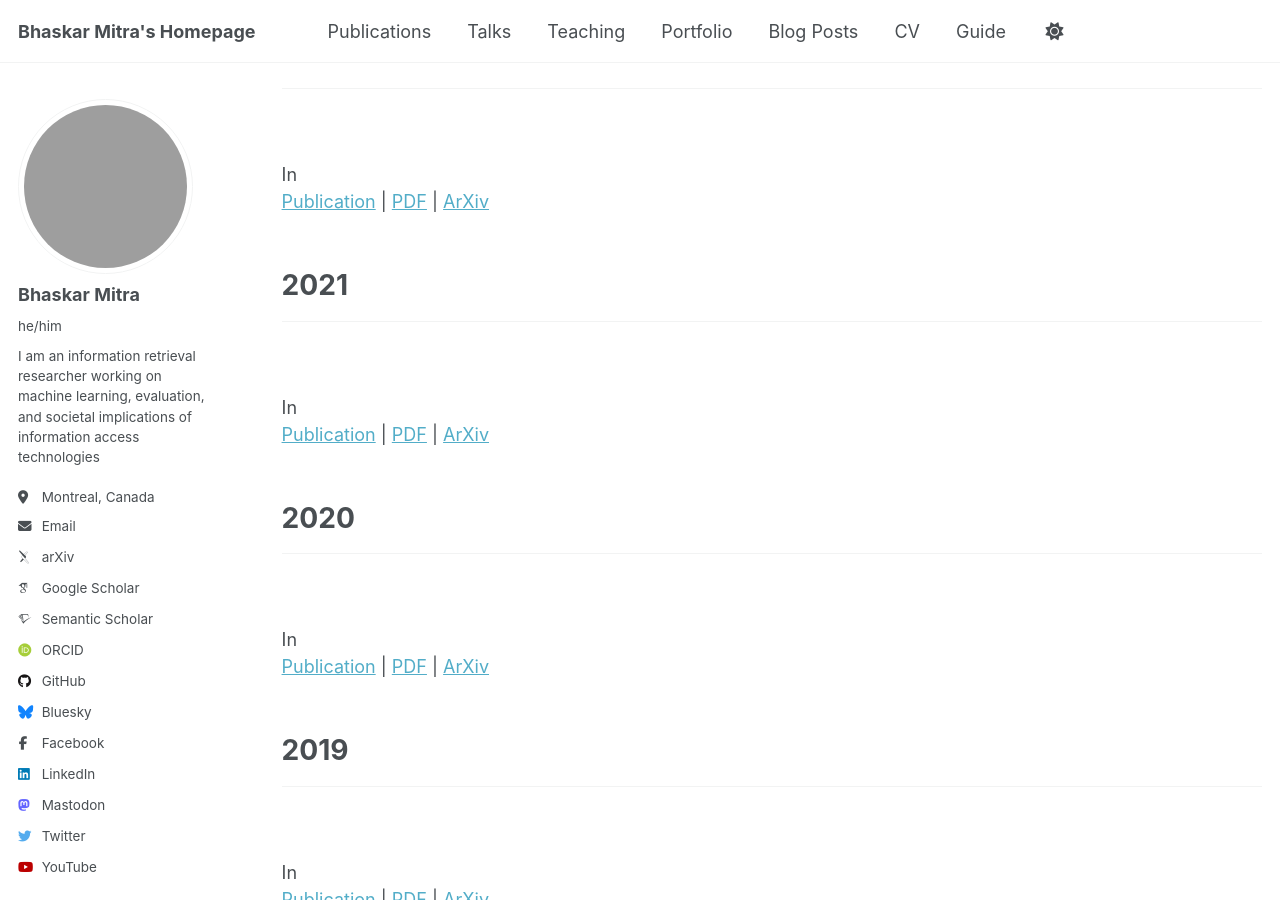
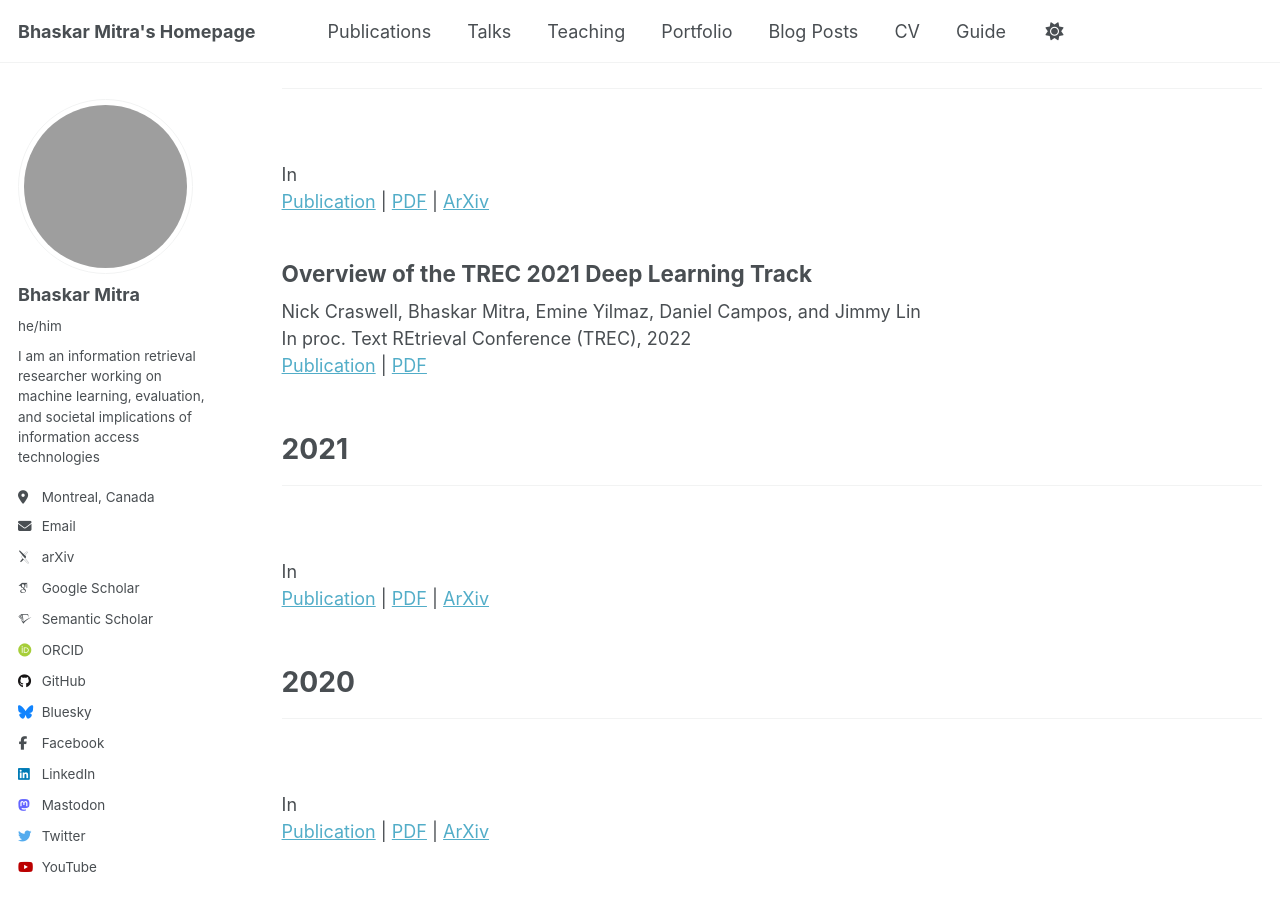
Before and after one commit to bhaskar-mitra/bhaskar-mitra.github.io, a Jekyll site: the page built from _pages/publications.html, in a window 1280 px wide and 900 px high, scrolled down 4435 px. Built offline with Jekyll 4.4.1, drawn with Linux system fonts in a browser that asks for light colours; some web fonts are replaced; grey boxes are pictures that could not be loaded.

Commit message:
Update publications.html

```diff
--- a/_pages/publications.html
+++ b/_pages/publications.html
@@ -177,6 +177,12 @@ author_profile: true
     In <br/>
     <a href="">Publication</a> | <a href="../files/">PDF</a> | <a href="">ArXiv</a>
   </article>
+  <article class="archive__item" itemscope itemtype="http://schema.org/CreativeWork">
+    <h2>Overview of the TREC 2021 Deep Learning Track</h2>
+    Nick Craswell, Bhaskar Mitra, Emine Yilmaz, Daniel Campos, and Jimmy Lin<br/>
+    In proc. Text REtrieval Conference (TREC), 2022<br/>
+    <a href="https://trec.nist.gov/pubs/trec30/papers/Overview-DL.pdf">Publication</a> | <a href="../files/Overview-DL_2021.pdf">PDF</a>
+  </article>
 </div>
 
 <br /><br />
```
